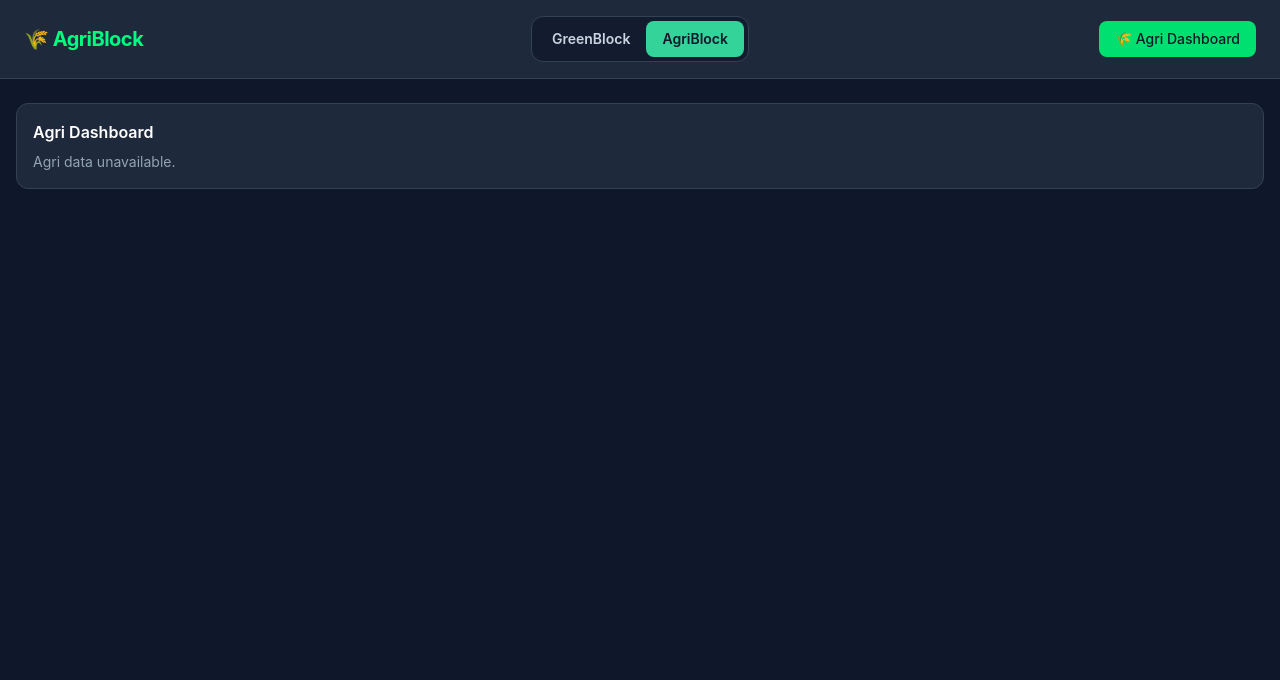
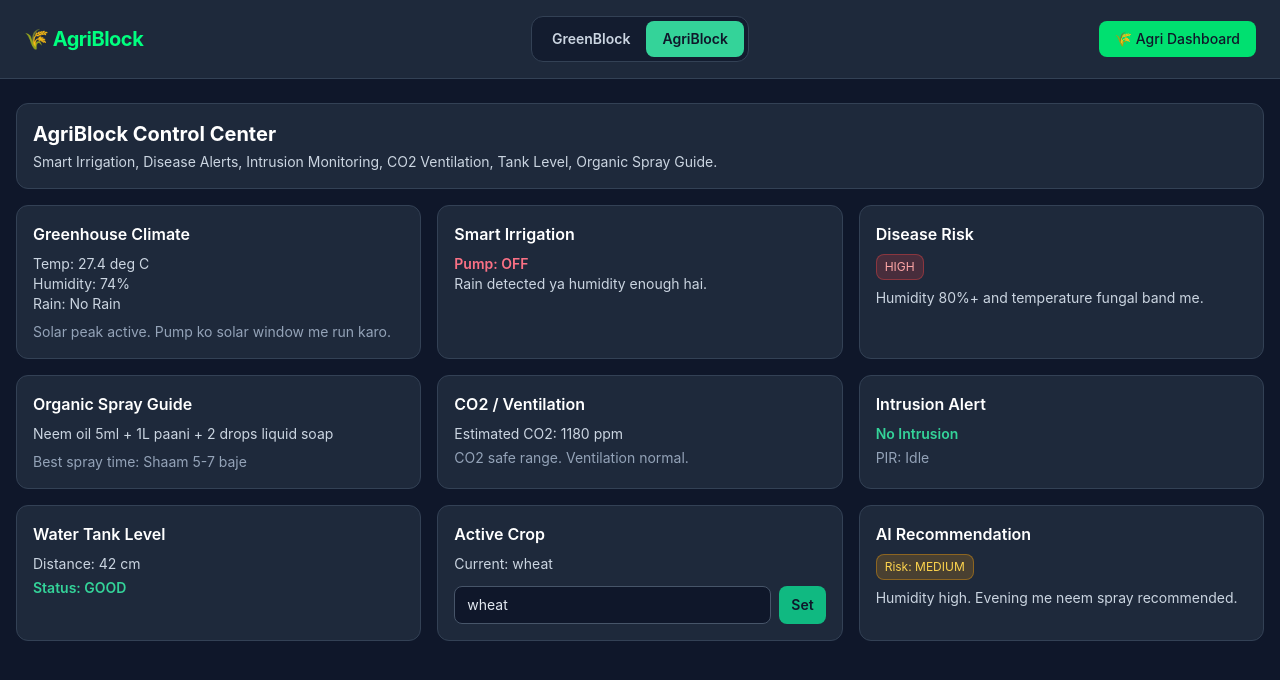
Before and after one commit to anupmazumdar/Greenblock, a React (Vite) app in the folder greenblock-frontend/: page / in a window 1280 px wide. Both pictures are taken after a click on the button "AgriBlock". Shown: the top 680 px of the page. Built offline with nearby package versions, Linux system fonts and the light colour scheme; no server answers.

Commit message:
feat: expand Agri dashboard with fallback feature cards

```diff
--- a/greenblock-frontend/src/components/AgriDashboard.jsx
+++ b/greenblock-frontend/src/components/AgriDashboard.jsx
@@ -1,25 +1,252 @@
-import { useEffect, useState } from 'react'
-import { getAgriRecommendation } from '../utils/api'
+import { useEffect, useMemo, useState } from 'react'
+import {
+  getAgriRecommendation,
+  getAgriIrrigationStatus,
+  getAgriDiseaseRisk,
+  getAgriTankLevel,
+  setAgriCrop,
+  getSensors
+} from '../utils/api'
+
+const DUMMY = {
+  recommendation: {
+    crop: 'wheat',
+    risk: 'medium',
+    recommendation: 'Humidity high. Evening me neem spray recommended.'
+  },
+  irrigation: {
+    pump: 'OFF',
+    reason: 'Rain detected ya humidity enough hai.'
+  },
+  disease: {
+    risk: 'high',
+    condition: 'Humidity 80%+ and temperature fungal band me.',
+    remedy: 'Neem oil 5ml + 1L paani + 2 drops liquid soap'
+  },
+  tank: {
+    distance_cm: 42,
+    status: 'ok'
+  },
+  climate: {
+    temp: 27.4,
+    humidity: 74,
+    co2_raw: 390,
+    rain: 0,
+    solar_mw: 640,
+    pir: 0
+  }
+}
+
+function badgeClass(level) {
+  const v = String(level || '').toLowerCase()
+  if (v === 'high') return 'bg-red-500/20 text-red-300 border-red-500/40'
+  if (v === 'medium') return 'bg-amber-500/20 text-amber-300 border-amber-500/40'
+  return 'bg-emerald-500/20 text-emerald-300 border-emerald-500/40'
+}
+
+function pumpClass(pump) {
+  return String(pump || '').toUpperCase() === 'ON'
+    ? 'text-emerald-400'
+    : 'text-rose-400'
+}
 
 export default function AgriDashboard() {
-  const [data, setData] = useState(null)
+  const [loading, setLoading] = useState(true)
+  const [cropInput, setCropInput] = useState('wheat')
+  const [savingCrop, setSavingCrop] = useState(false)
+
+  const [recommendation, setRecommendation] = useState(DUMMY.recommendation)
+  const [irrigation, setIrrigation] = useState(DUMMY.irrigation)
+  const [disease, setDisease] = useState(DUMMY.disease)
+  const [tank, setTank] = useState(DUMMY.tank)
+  const [climate, setClimate] = useState(DUMMY.climate)
+
+  const loadAll = async () => {
+    const results = await Promise.allSettled([
+      getAgriRecommendation(),
+      getAgriIrrigationStatus(),
+      getAgriDiseaseRisk(),
+      getAgriTankLevel(),
+      getSensors()
+    ])
+
+    const r0 = results[0].status === 'fulfilled' ? results[0].value.data : DUMMY.recommendation
+    const r1 = results[1].status === 'fulfilled' ? results[1].value.data : DUMMY.irrigation
+    const r2 = results[2].status === 'fulfilled' ? results[2].value.data : DUMMY.disease
+    const r3 = results[3].status === 'fulfilled' ? results[3].value.data : DUMMY.tank
+    const r4 = results[4].status === 'fulfilled' ? results[4].value.data : DUMMY.climate
+
+    setRecommendation({
+      crop: r0.crop || DUMMY.recommendation.crop,
+      risk: r0.risk || DUMMY.recommendation.risk,
+      recommendation: r0.recommendation || DUMMY.recommendation.recommendation
+    })
+    setIrrigation({
+      pump: r1.pump || DUMMY.irrigation.pump,
+      reason: r1.reason || DUMMY.irrigation.reason
+    })
+    setDisease({
+      risk: r2.risk || DUMMY.disease.risk,
+      condition: r2.condition || DUMMY.disease.condition,
+      remedy: r2.remedy || DUMMY.disease.remedy
+    })
+    setTank({
+      distance_cm: Number.isFinite(Number(r3.distance_cm)) ? Number(r3.distance_cm) : DUMMY.tank.distance_cm,
+      status: r3.status || DUMMY.tank.status
+    })
+    setClimate({
+      temp: Number.isFinite(Number(r4.temp)) ? Number(r4.temp) : DUMMY.climate.temp,
+      humidity: Number.isFinite(Number(r4.humidity)) ? Number(r4.humidity) : DUMMY.climate.humidity,
+      co2_raw: Number.isFinite(Number(r4.co2_raw)) ? Number(r4.co2_raw) : DUMMY.climate.co2_raw,
+      rain: Number.isFinite(Number(r4.rain)) ? Number(r4.rain) : DUMMY.climate.rain,
+      solar_mw: Number.isFinite(Number(r4.solar_mw)) ? Number(r4.solar_mw) : DUMMY.climate.solar_mw,
+      pir: Number.isFinite(Number(r4.pir)) ? Number(r4.pir) : DUMMY.climate.pir
+    })
+
+    setCropInput(r0.crop || DUMMY.recommendation.crop)
+    setLoading(false)
+  }
 
   useEffect(() => {
-    getAgriRecommendation().then((res) => setData(res.data)).catch(() => setData(null))
+    loadAll()
+    const timer = setInterval(loadAll, 10000)
+    return () => clearInterval(timer)
   }, [])
 
+  const estimatedCo2Ppm = useMemo(() => {
+    return Math.max(420, 400 + Math.round(Number(climate.co2_raw || 0) * 2))
+  }, [climate.co2_raw])
+
+  const intrusionRisk = useMemo(() => {
+    const hour = new Date().getHours()
+    const isNight = hour >= 20 || hour <= 6
+    return isNight && Number(climate.pir) === 1
+  }, [climate.pir])
+
+  const tankState = useMemo(() => {
+    if (tank.distance_cm > 80) return 'LOW'
+    if (tank.distance_cm > 55) return 'MEDIUM'
+    return 'GOOD'
+  }, [tank.distance_cm])
+
+  const ventilationText = estimatedCo2Ppm > 1200
+    ? 'CO2 high. Exhaust / vent ON suggested.'
+    : 'CO2 safe range. Ventilation normal.'
+
+  const solarWindowText = Number(climate.solar_mw) > 500
+    ? 'Solar peak active. Pump ko solar window me run karo.'
+    : 'Solar low hai. Pump schedule optimize karo.'
+
+  const saveCrop = async () => {
+    if (!cropInput.trim()) return
+    setSavingCrop(true)
+    try {
+      const res = await setAgriCrop(cropInput.trim())
+      setRecommendation((prev) => ({ ...prev, crop: res.data.crop || cropInput.trim() }))
+    } catch {
+      setRecommendation((prev) => ({ ...prev, crop: cropInput.trim().toLowerCase() }))
+    } finally {
+      setSavingCrop(false)
+    }
+  }
+
   return (
-    <div className="bg-slate-800 rounded-xl p-4 border border-slate-700">
-      <h3 className="text-white font-semibold mb-2">Agri Dashboard</h3>
-      {data ? (
-        <>
-          <p className="text-slate-300 text-sm">Crop: {data.crop}</p>
-          <p className="text-slate-300 text-sm">Risk: {data.risk}</p>
-          <p className="text-slate-400 text-sm mt-1">{data.recommendation}</p>
-        </>
-      ) : (
-        <p className="text-slate-400 text-sm">Agri data unavailable.</p>
+    <section className='space-y-4'>
+      <div className='rounded-xl border border-slate-700 bg-slate-800 p-4'>
+        <h2 className='text-xl font-bold text-white'>AgriBlock Control Center</h2>
+        <p className='text-sm text-slate-300 mt-1'>
+          Smart Irrigation, Disease Alerts, Intrusion Monitoring, CO2 Ventilation, Tank Level, Organic Spray Guide.
+        </p>
+      </div>
+
+      <div className='grid grid-cols-1 gap-4 md:grid-cols-2 xl:grid-cols-3'>
+        <div className='rounded-xl border border-slate-700 bg-slate-800 p-4'>
+          <h3 className='text-white font-semibold'>Greenhouse Climate</h3>
+          <p className='text-slate-300 text-sm mt-2'>Temp: {Number(climate.temp).toFixed(1)} deg C</p>
+          <p className='text-slate-300 text-sm'>Humidity: {Number(climate.humidity).toFixed(0)}%</p>
+          <p className='text-slate-300 text-sm'>Rain: {Number(climate.rain) === 1 ? 'Detected' : 'No Rain'}</p>
+          <p className='text-slate-400 text-sm mt-2'>{solarWindowText}</p>
+        </div>
+
+        <div className='rounded-xl border border-slate-700 bg-slate-800 p-4'>
+          <h3 className='text-white font-semibold'>Smart Irrigation</h3>
+          <p className={'text-sm mt-2 font-semibold ' + pumpClass(irrigation.pump)}>
+            Pump: {String(irrigation.pump || 'OFF').toUpperCase()}
+          </p>
+          <p className='text-slate-300 text-sm'>{irrigation.reason}</p>
+        </div>
+
+        <div className='rounded-xl border border-slate-700 bg-slate-800 p-4'>
+          <h3 className='text-white font-semibold'>Disease Risk</h3>
+          <span className={'inline-block mt-2 rounded-lg border px-2 py-1 text-xs ' + badgeClass(disease.risk)}>
+            {String(disease.risk || 'medium').toUpperCase()}
+          </span>
+          <p className='text-slate-300 text-sm mt-2'>{disease.condition}</p>
+        </div>
+
+        <div className='rounded-xl border border-slate-700 bg-slate-800 p-4'>
+          <h3 className='text-white font-semibold'>Organic Spray Guide</h3>
+          <p className='text-slate-300 text-sm mt-2'>{disease.remedy}</p>
+          <p className='text-slate-400 text-sm mt-2'>Best spray time: Shaam 5-7 baje</p>
+        </div>
+
+        <div className='rounded-xl border border-slate-700 bg-slate-800 p-4'>
+          <h3 className='text-white font-semibold'>CO2 / Ventilation</h3>
+          <p className='text-slate-300 text-sm mt-2'>Estimated CO2: {estimatedCo2Ppm} ppm</p>
+          <p className='text-slate-400 text-sm mt-1'>{ventilationText}</p>
+        </div>
+
+        <div className='rounded-xl border border-slate-700 bg-slate-800 p-4'>
+          <h3 className='text-white font-semibold'>Intrusion Alert</h3>
+          <p className={'text-sm mt-2 font-semibold ' + (intrusionRisk ? 'text-rose-400' : 'text-emerald-400')}>
+            {intrusionRisk ? 'Night Motion Detected' : 'No Intrusion'}
+          </p>
+          <p className='text-slate-400 text-sm mt-1'>
+            PIR: {Number(climate.pir) === 1 ? 'Motion' : 'Idle'}
+          </p>
+        </div>
+
+        <div className='rounded-xl border border-slate-700 bg-slate-800 p-4'>
+          <h3 className='text-white font-semibold'>Water Tank Level</h3>
+          <p className='text-slate-300 text-sm mt-2'>Distance: {tank.distance_cm} cm</p>
+          <p className={'text-sm font-semibold mt-1 ' + (tankState === 'LOW' ? 'text-rose-400' : 'text-emerald-400')}>
+            Status: {tankState}
+          </p>
+        </div>
+
+        <div className='rounded-xl border border-slate-700 bg-slate-800 p-4'>
+          <h3 className='text-white font-semibold'>Active Crop</h3>
+          <p className='text-slate-300 text-sm mt-2'>Current: {recommendation.crop}</p>
+          <div className='mt-3 flex gap-2'>
+            <input
+              value={cropInput}
+              onChange={(e) => setCropInput(e.target.value)}
+              className='w-full rounded-lg border border-slate-600 bg-slate-900 px-3 py-2 text-sm text-slate-200 outline-none focus:border-emerald-400'
+              placeholder='e.g. wheat, rice, tomato'
+            />
+            <button
+              type='button'
+              onClick={saveCrop}
+              disabled={savingCrop}
+              className='rounded-lg bg-emerald-500 px-3 py-2 text-sm font-semibold text-slate-900 disabled:opacity-60'
+            >
+              {savingCrop ? 'Saving' : 'Set'}
+            </button>
+          </div>
+        </div>
+
+        <div className='rounded-xl border border-slate-700 bg-slate-800 p-4'>
+          <h3 className='text-white font-semibold'>AI Recommendation</h3>
+          <span className={'inline-block mt-2 rounded-lg border px-2 py-1 text-xs ' + badgeClass(recommendation.risk)}>
+            Risk: {String(recommendation.risk || 'medium').toUpperCase()}
+          </span>
+          <p className='text-slate-300 text-sm mt-2'>{recommendation.recommendation}</p>
+        </div>
+      </div>
+
+      {loading && (
+        <p className='text-slate-400 text-sm'>Loading Agri data...</p>
       )}
-    </div>
+    </section>
   )
 }
```
